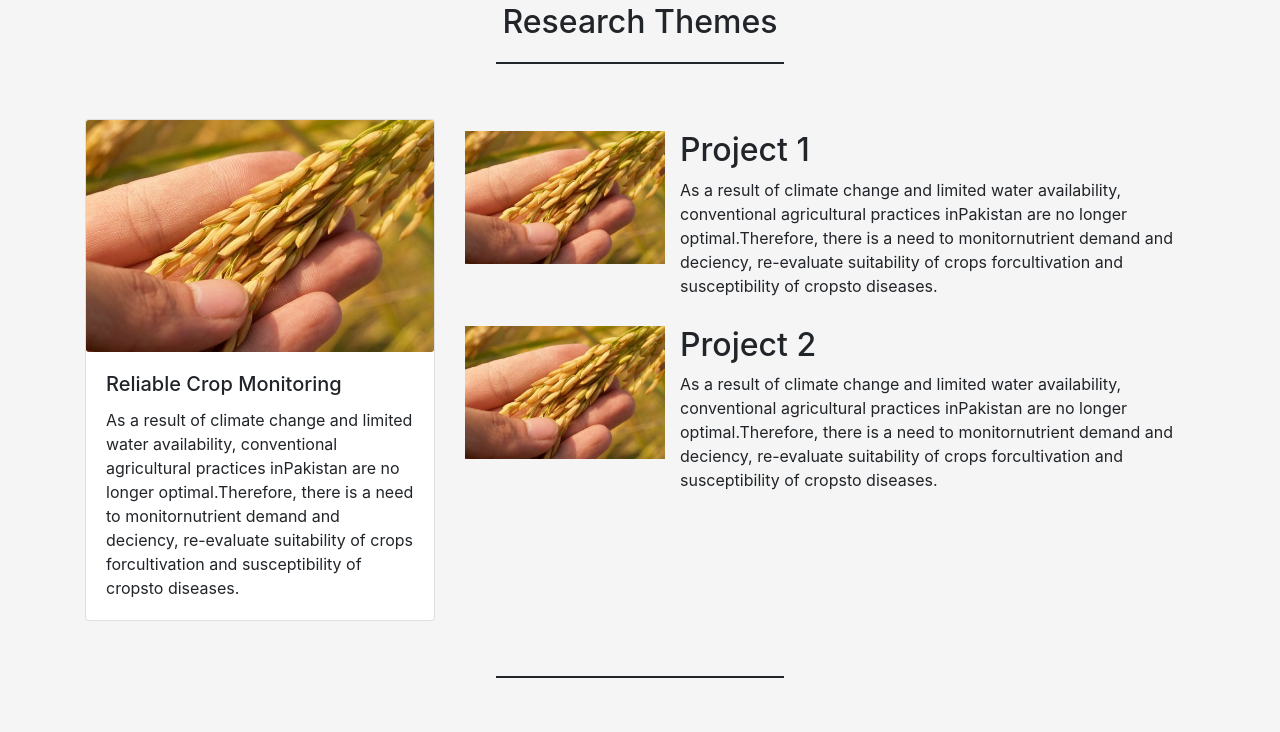
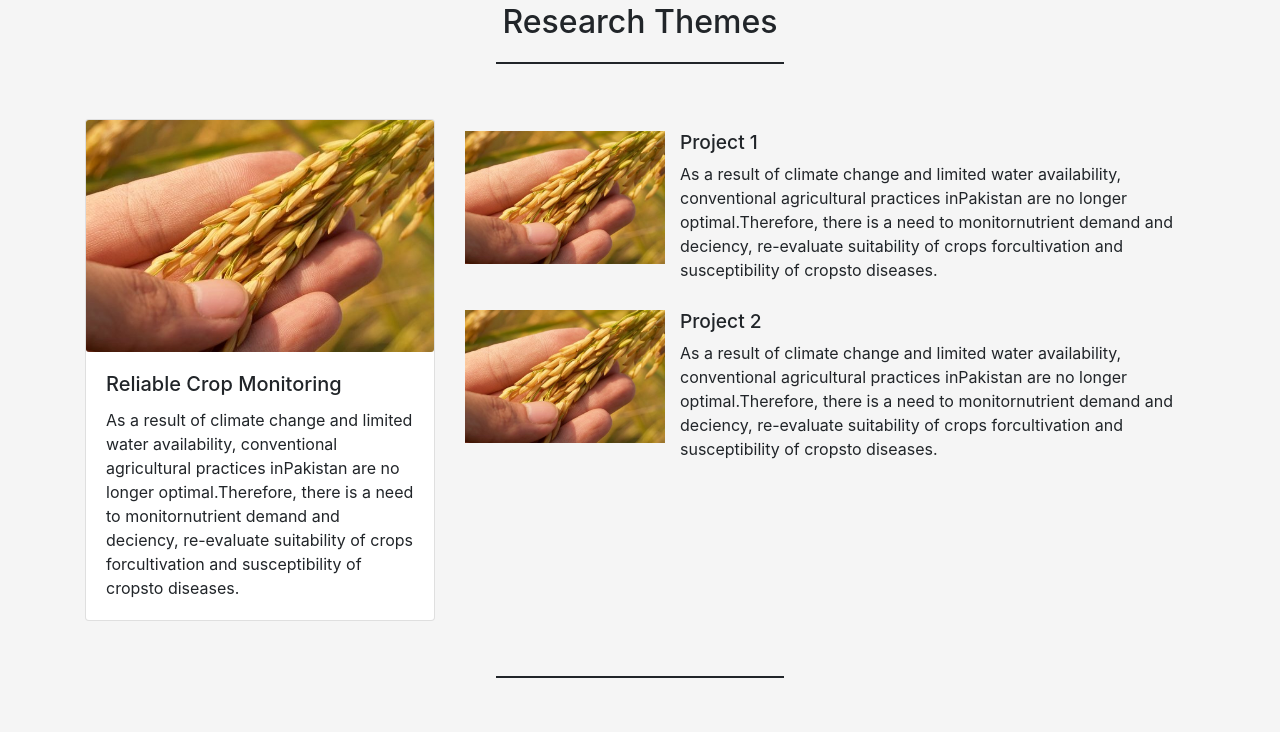
Before and after one commit to bilalhaider/narl-website, an Eleventy site: page data/index.md in a window 1280 px wide. Shown: the part 995-1727 px from the top of the page. Built offline with nearby package versions, Linux system fonts and the light colour scheme; Eleventy itself is replaced by a stand-in of ours; files that its build step writes are made by us from their sources.

Commit message:
Decreased project title font size

```diff
--- a/src/styles/main.scss
+++ b/src/styles/main.scss
@@ -133,6 +133,9 @@ section.news {
   .project_wrapper {
     display: flex;
     margin-top: 12px;
+    h2 {
+      font-size: 1.2rem;
+    }
     .img_side {
       float: left;
       display: block;
```
